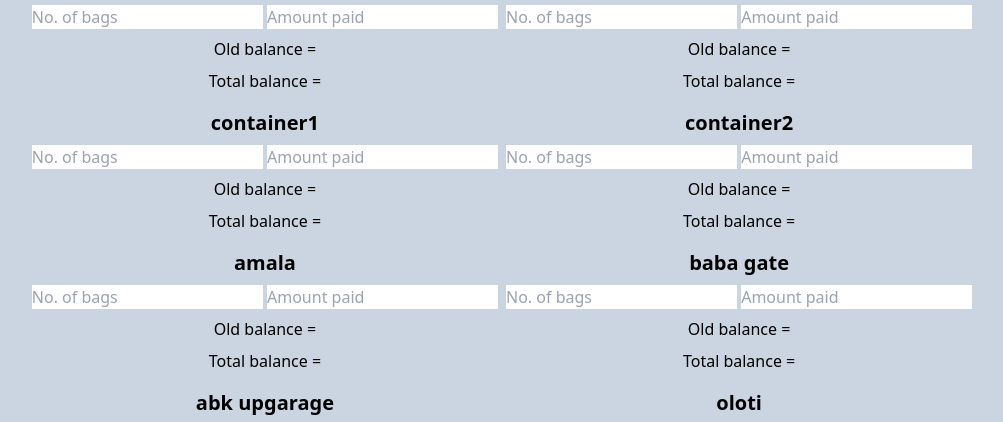
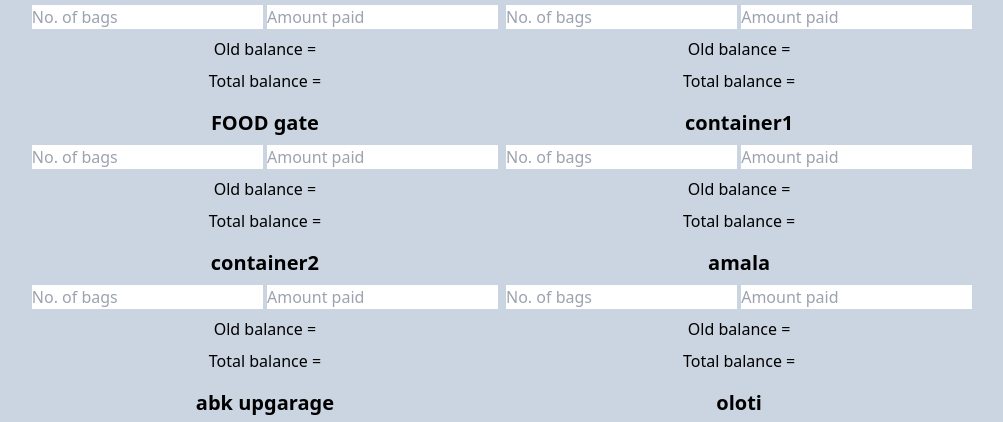
Before and after one commit to tosintobi237/account, a website: page index.html in a window 1280 px wide. Shown: the part 1675-2097 px from the top of the page, without its empty margins (134-1137 px from the left). Drawn offline with Linux system fonts and the light colour scheme.

Commit message:
Initial commit

```diff
--- a/index.html
+++ b/index.html
@@ -196,6 +196,13 @@
         <p class="my-2 text-center">Old balance = <span class="old-balance"></span></p>
         <p class="mb-4 text-center">Total balance = <span class="total-balance"></span></p>
     </div>
+    <div class="mr-2 person18 ">
+        <h3 class="mb-2 text-xl font-extrabold text-center">FOOD gate</h3>
+        <input id="bags18" type="number" placeholder="No. of bags" />
+        <input id="amount18" type="number" placeholder="Amount paid" />
+        <p class="my-2 text-center">Old balance = <span class="old-balance"></span></p>
+        <p class="mb-4 text-center">Total balance = <span class="total-balance"></span></p>
+    </div>
     <div class="mr-2 person15 ">
         <h3 class="mb-2 text-xl font-extrabold text-center">container1</h3>
         <input id="bags15" type="number" placeholder="No. of bags" />
@@ -214,13 +221,6 @@
         <h3 class="mb-2 text-xl font-extrabold text-center">amala</h3>
         <input id="bags17" type="number" placeholder="No. of bags" />
         <input id="amount17" type="number" placeholder="Amount paid" />
-        <p class="my-2 text-center">Old balance = <span class="old-balance"></span></p>
-        <p class="mb-4 text-center">Total balance = <span class="total-balance"></span></p>
-    </div>
-    <div class="mr-2 person18 ">
-        <h3 class="mb-2 text-xl font-extrabold text-center">baba gate</h3>
-        <input id="bags18" type="number" placeholder="No. of bags" />
-        <input id="amount18" type="number" placeholder="Amount paid" />
         <p class="my-2 text-center">Old balance = <span class="old-balance"></span></p>
         <p class="mb-4 text-center">Total balance = <span class="total-balance"></span></p>
     </div>
```
